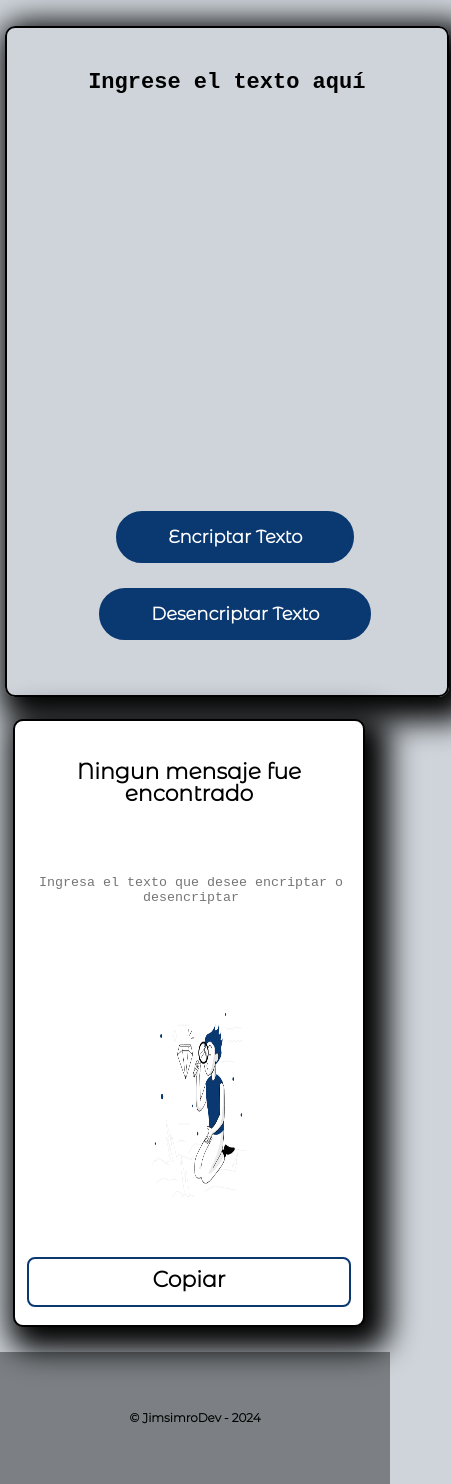
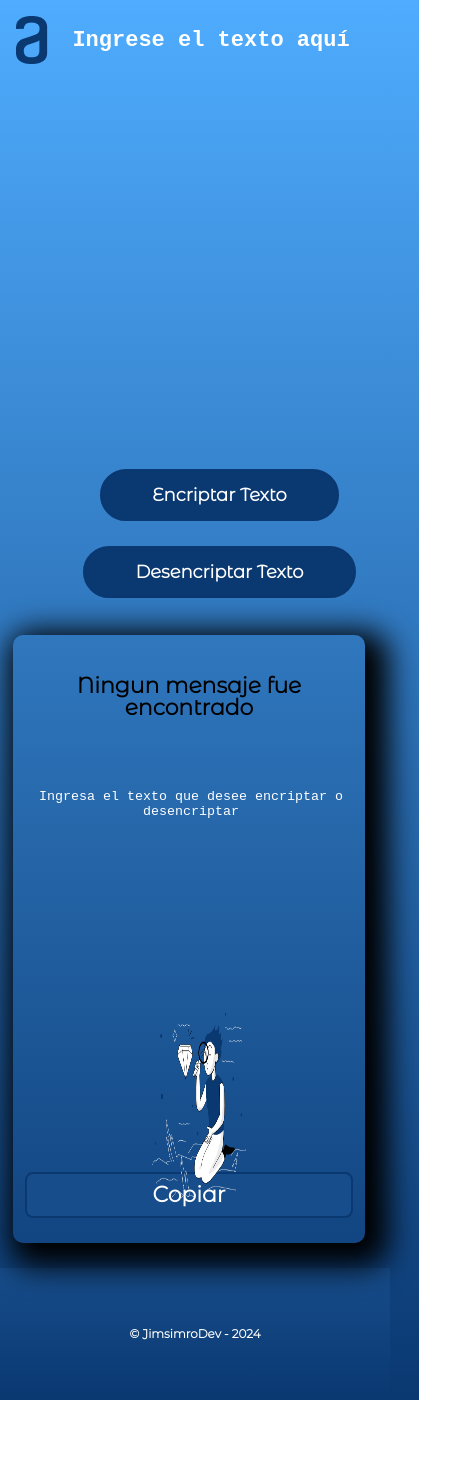
Before and after one commit to JimsimroDev/encriptador-de-texto, a plain HTML site: page index.html in a window 390 px wide. Shown: the whole page, 451 px wide, since content can reach past the window. After the commit the page ends 1400 px from the top, so only its background shows below. Drawn offline with Linux system fonts and the light colour scheme; some packages are replaced by stand-ins of ours; a script that the page names is missing.

Commit message:
nuevos colores en la interfaz

```diff
--- a/index.html
+++ b/index.html
@@ -14,10 +14,11 @@
 <body>
 
     <main>
+        <h1><img class="logo" src="img/Logo.png" alt="imagen del logo de la pagina"></h1>
         <section class="principal">
+
             <ul class="contenedor">
                 <li class="primer-area">
-                    <h1><img class="logo" src="img/Logo.png" alt="imagen del logo de la pagina"></h1>
                     <textarea name="mensaje" id="mi-texarea" cols="30" rows="15" placeholder="Ingrese el texto aquí"
                         required></textarea>
 
@@ -38,7 +39,6 @@
                         mensaje fue encontrado
                     </P>
                     <textarea name="" id="mi-textocifrado" cols="38" rows="26" placeholder=""></textarea>
-
                     <div class="btn-copiar">
                         <button onclick="copiarTexto(); toggleImagen();">Copiar</button>
                     </div>
--- a/style/style.css
+++ b/style/style.css
@@ -1,6 +1,6 @@
 body {
     width: auto;
-    background: #CED4DA;
+    background: linear-gradient(to bottom, #4facfe, #0A3871);
     font-family: 'Montserrat Alternates', sans-serif;
 }
 
@@ -18,34 +18,34 @@ main {
 .contenedor li {
     display: inline-block;
     text-align: center;
-    width: 67%;
-    margin: 0 0.5%;
-    padding: 40px 12px;
-    border: 2px solid #000000;
-    border-radius: 10px;
-    box-shadow: 10px 10px 30px 14px rgb(0, 0, 0);
+
+
+
+
 }
 
 .contenedor li:nth-child(2) {
+    border-radius: 10px;
+    box-shadow: 10px 10px 30px 14px rgb(0, 0, 0);
     display: inline-block;
-    width: 28%;
+    width: 26%;
     height: 38em;
+    margin: 0 0.5%;
+    padding: 40px 12px;
     box-sizing: border-box;
-    background: #FFFFFF;
-    vertical-align: top;
 }
 
 .imagen2 {
     position: absolute;
     top: 22%;
-    left: 66%;
+    left: 60%;
     width: 30%;
     height: 50%;
 }
 
 
 #mi-texarea {
-    background: #CED4DA;
+    background-color: transparent;
     text-align: center;
     font-weight: bold;
     font-size: 22px;
@@ -55,7 +55,7 @@ main {
 }
 
 #mi-texarea::placeholder {
-    color: #000000;
+    color: #ffffff;
 
 }
 
@@ -100,7 +100,8 @@ button {
 
 #mi-textocifrado {
     text-align: center;
-    background: #FFFFFF;
+    color: #FFFFFF;
+    background: transparent;
     border: none;
     resize: none;
     outline: none;
@@ -108,21 +109,36 @@ button {
     margin-top: -2px;
 }
 
+#mi-textocifrado::placeholder {
+    color: #FFFFFF;
+}
+
 .btn-copiar {
-    padding: 10px 0;
-    height: 26px;
+    color: #FFFFFF;
+    padding: 10px;
+    height: 22px;
     font-weight: bold;
     font-size: 22px;
-    background: #FFFFFF;
+    background: #174D8B;
     border: 2px solid #0A3871;
     border-radius: 8px;
+    transition: 0.6s all;
     cursor: pointer;
 }
 
+.btn-copiar:hover {
+    transform: scale(1.1);
+}
+
+.btn-copiar:active {
+    background: #CED4DA;
+}
+
 footer {
-    background: #7C8084;
+    background: linear-gradient(to bottom, #174D8B, #0A3871);
     padding: 40px;
     text-align: center;
+    color: #FFFFFF;
 }
 
 
@@ -137,8 +153,9 @@ footer {
 
     /* Estilos para tabletas */
     .logo {
-        top: 20px;
-        left: -20px;
+        position: absolute;
+        left: 5px;
+        top: 30px;
     }
 
     .contenedor li {
@@ -158,17 +175,13 @@ footer {
         height: 147px;
     }
 
-    img {
-        display: none;
-    }
-
     .imagen2 {
         display: block;
         position: absolute;
-        top: 91%;
+        top: 110%;
         left: 39%;
         width: 24%;
-        height: 22%;
+        height: 36%;
     }
 
     .style-botones {
```
